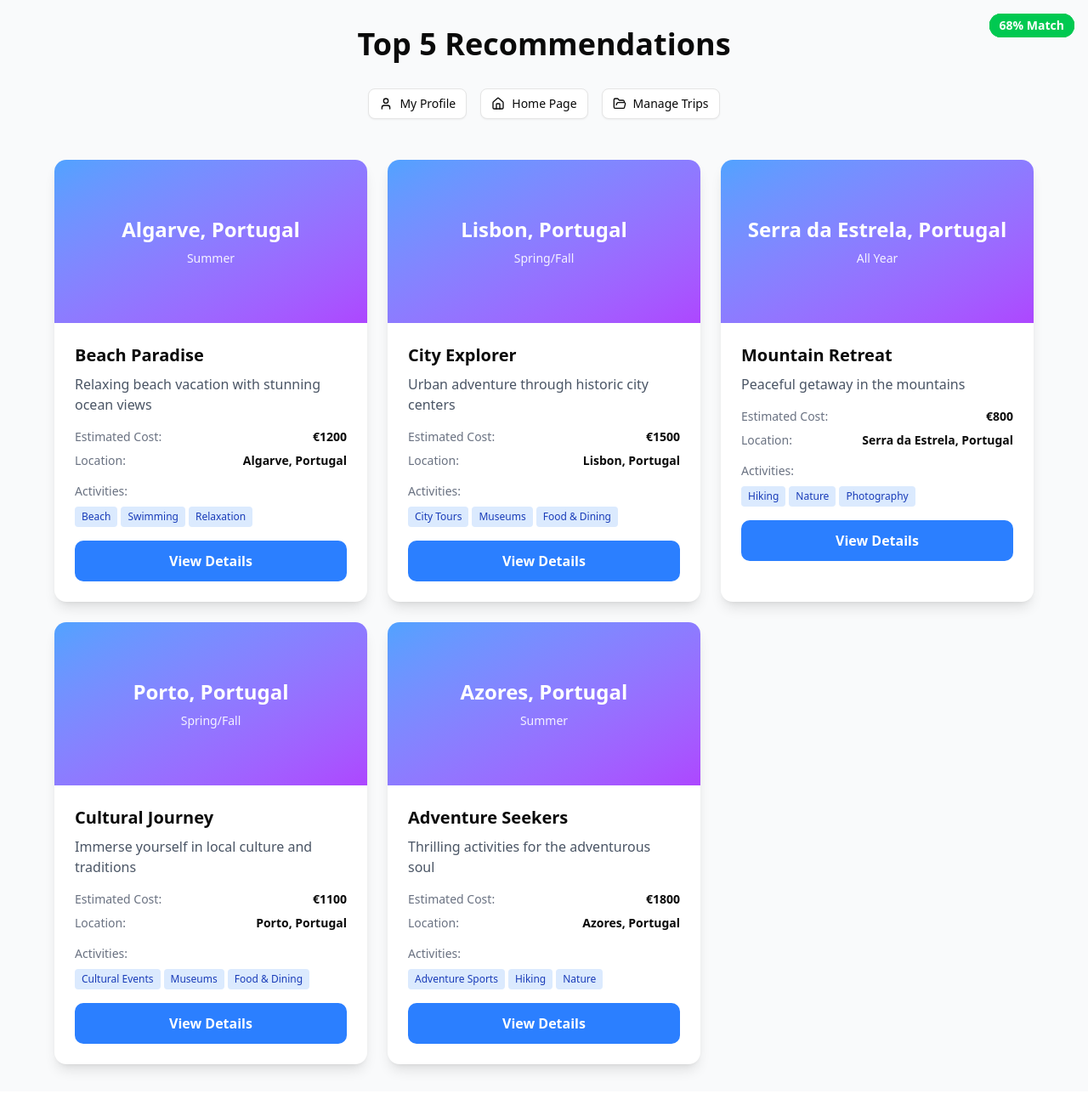
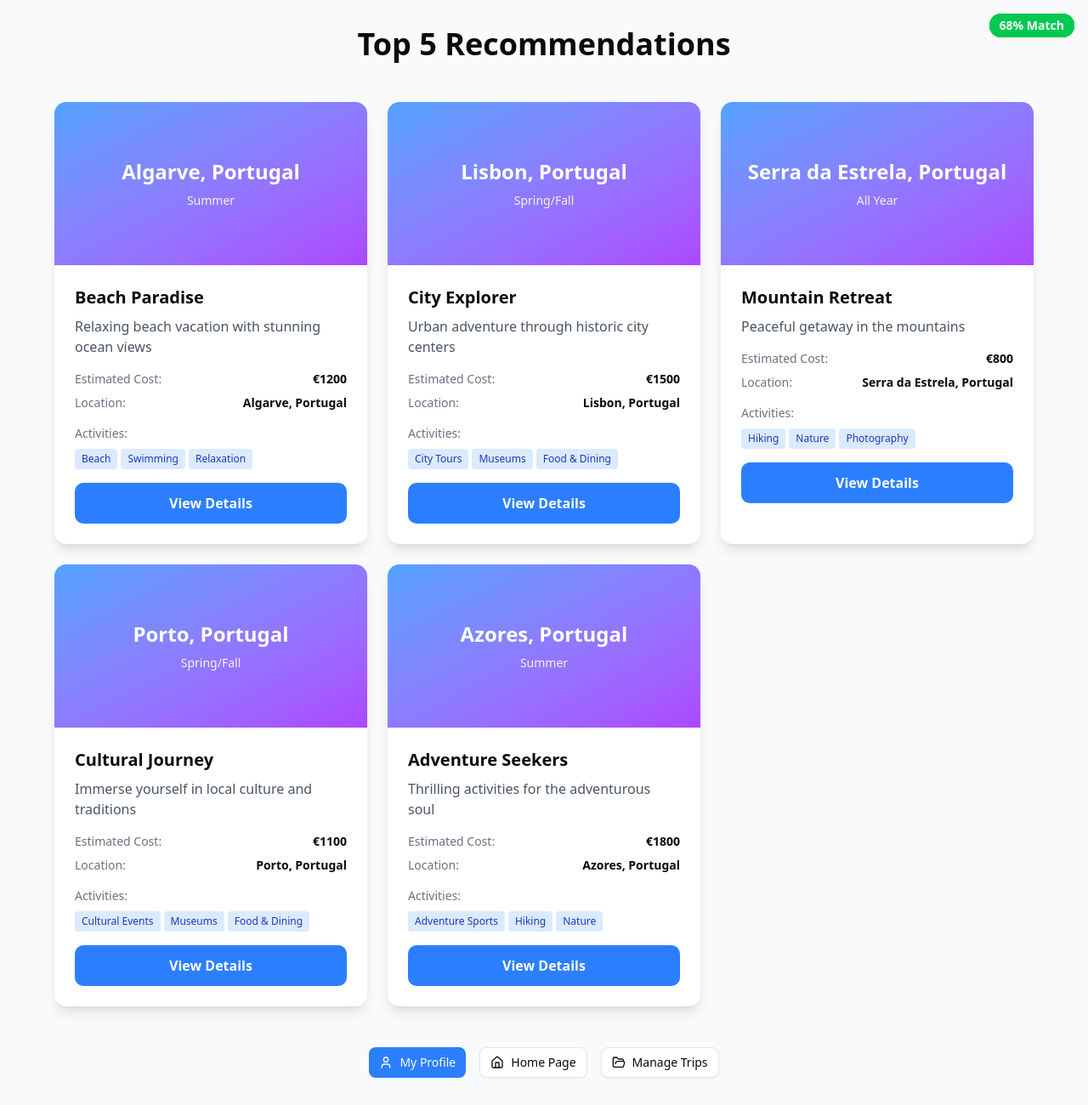
Before and after one commit to Hitchhiker-s-Guide-to-Arraial/frontend, a Next.js app in the folder travelplanner/: page /recs in a window 1280 px wide. Shown: the whole page at 85% size. Built offline with nearby package versions, Linux system fonts and the light colour scheme.

Commit message:
Revert "Ricardo branch"

```diff
--- a/travelplanner/src/app/profile/page.tsx
+++ b/travelplanner/src/app/profile/page.tsx
@@ -231,6 +231,16 @@ export default function ProfilePage() {
                               <Sparkles className="h-4 w-4" />
                               Get Recommendations
                             </Button>
+                            <Button
+                              variant="outline"
+                              size="sm"
+                              onClick={() => {
+                                // Optional: Add edit functionality later
+                                console.log('Edit trip:', trip.id);
+                              }}
+                            >
+                              View Details
+                            </Button>
                           </div>
                         </div>
                       </CardContent>
--- a/travelplanner/src/app/recs/page.tsx
+++ b/travelplanner/src/app/recs/page.tsx
@@ -89,7 +89,7 @@ export default function RecsPage() {
       bestSeason: "Spring/Fall",
       activities: tripData.activities.slice(0, 3),
       matchScore: 95,
-        slug: "rec-1"
+      slug: "rec-1" // Fixed slug
     },
     {
       id: 2,
@@ -100,7 +100,7 @@ export default function RecsPage() {
       bestSeason: "Summer",
       activities: ["Adventure Sports", "Nature", ...tripData.activities.filter(a => a !== 'Adventure Sports')],
       matchScore: 88,
-        slug: "rec-2"
+      slug: "rec-2" // Fixed slug
     },
     {
       id: 3,
@@ -111,7 +111,7 @@ export default function RecsPage() {
       bestSeason: "Summer",
       activities: ["Beach", "Relaxation", "Food & Dining"],
       matchScore: 82,
-        slug: "rec-3"
+      slug: "rec-3" // Fixed slug
     },
     {
       id: 4,
@@ -122,7 +122,7 @@ export default function RecsPage() {
       bestSeason: "All Year",
       activities: ["Hiking", "Nature", "Photography"],
       matchScore: 78,
-        slug: "rec-4"
+      slug: "rec-4" // Fixed slug
     },
     {
       id: 5,
@@ -133,7 +133,7 @@ export default function RecsPage() {
       bestSeason: "Spring/Fall",
       activities: ["City Tours", "Museums", "Cultural Events"],
       matchScore: 85,
-        slug: "rec-5"
+      slug: "rec-5" // Fixed slug
     }
   ];
 
@@ -151,7 +151,7 @@ export default function RecsPage() {
       bestSeason: "Summer",
       activities: ["Beach", "Swimming", "Relaxation"],
       matchScore: 75,
-        slug: "rec-1"
+      slug: "rec-1" // Fixed slug
     },
     {
       id: 2,
@@ -162,7 +162,7 @@ export default function RecsPage() {
       bestSeason: "Spring/Fall",
       activities: ["City Tours", "Museums", "Food & Dining"],
       matchScore: 70,
-        slug: "rec-2"
+      slug: "rec-2" // Fixed slug
     },
     {
       id: 3,
@@ -173,7 +173,7 @@ export default function RecsPage() {
       bestSeason: "All Year",
       activities: ["Hiking", "Nature", "Photography"],
       matchScore: 65,
-        slug: "rec-3"
+      slug: "rec-3" // Fixed slug
     },
     {
       id: 4,
@@ -184,7 +184,7 @@ export default function RecsPage() {
       bestSeason: "Spring/Fall",
       activities: ["Cultural Events", "Museums", "Food & Dining"],
       matchScore: 72,
-        slug: "rec-4"
+      slug: "rec-4" // Fixed slug
     },
     {
       id: 5,
@@ -195,7 +195,7 @@ export default function RecsPage() {
       bestSeason: "Summer",
       activities: ["Adventure Sports", "Hiking", "Nature"],
       matchScore: 68,
-        slug: "rec-5"
+      slug: "rec-5" // Fixed slug
     }
   ];
 };
@@ -230,12 +230,12 @@ export default function RecsPage() {
     <main className="min-h-screen p-8 bg-gray-50">
       <div className="max-w-6xl mx-auto">
         {/* Header with trip summary */}
-        <div className="text-center mb-8">
+        <div className="text-center mb-12">
           <h1 className="text-4xl font-bold mb-4">
             {tripData ? "Your Personalized Recommendations" : "Top 5 Recommendations"}
           </h1>
           {tripData && (
-            <div className="bg-white rounded-lg p-6 shadow-sm max-w-2xl mx-auto mb-6">
+            <div className="bg-white rounded-lg p-6 shadow-sm max-w-2xl mx-auto">
               <p className="text-lg text-gray-700 mb-2">
                 Based on your trip from <strong>{tripData.departure}</strong>{" "}
                 {tripData.destination !== 'flexible' && `to ${tripData.destination}`}
@@ -250,34 +250,6 @@ export default function RecsPage() {
               </div>
             </div>
           )}
-        </div>
-
-        {/* Action Buttons - Moved to top */}
-        <div className="flex justify-center gap-4 mb-12">
-          <Button
-            onClick={() => handleNavigation("/profile", "Going to your profile...")}
-            variant="outline"
-            className="flex items-center gap-2"
-          >
-            <User className="h-4 w-4" />
-            My Profile
-          </Button>
-          <Button
-            onClick={() => handleNavigation("/", "Going home...")}
-            variant="outline"
-            className="flex items-center gap-2"
-          >
-            <Home className="h-4 w-4" />
-            Home Page
-          </Button>
-          <Button
-            onClick={() => handleNavigation("/gerir", "Managing your trips...")}
-            variant="outline"
-            className="flex items-center gap-2"
-          >
-            <FolderOpen className="h-4 w-4" />
-            Manage Trips
-          </Button>
         </div>
 
         {/* Recommendations Grid */}
@@ -337,6 +309,33 @@ export default function RecsPage() {
             </div>
           ))}
         </div>
+
+        {/* Action Buttons */}
+        <div className="flex justify-center gap-4 mt-12">
+          <Button
+            onClick={() => handleNavigation("/profile", "Going to your profile...")}
+            className="flex items-center gap-2 bg-blue-500 hover:bg-blue-600"
+          >
+            <User className="h-4 w-4" />
+            My Profile
+          </Button>
+          <Button
+            onClick={() => handleNavigation("/", "Going home...")}
+            variant="outline"
+            className="flex items-center gap-2"
+          >
+            <Home className="h-4 w-4" />
+            Home Page
+          </Button>
+          <Button
+            onClick={() => handleNavigation("/gerir", "Managing your trips...")}
+            variant="outline"
+            className="flex items-center gap-2"
+          >
+            <FolderOpen className="h-4 w-4" />
+            Manage Trips
+          </Button>
+        </div>
       </div>
     </main>
   );
```
Lines whose indentation alone changed are shown as unchanged.
